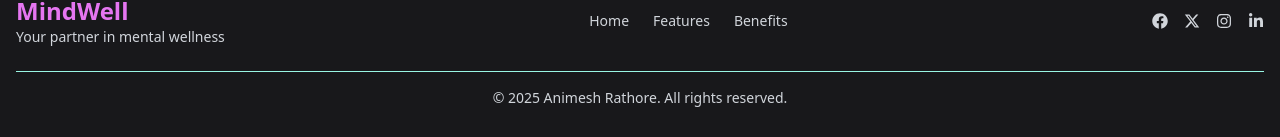
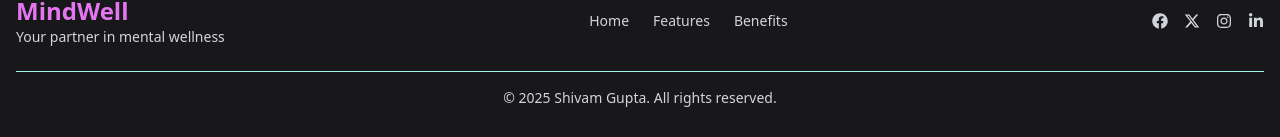
Before and after one commit to CoderShivam/SerendityMind, a React (Vite) app in the folder client/: page /login in a window 1280 px wide. Shown: the part 901-1038 px from the top of the page. Built offline with nearby package versions, Linux system fonts and the light colour scheme.

Commit message:
name updated

```diff
--- a/client/src/components/Footer.jsx
+++ b/client/src/components/Footer.jsx
@@ -65,7 +65,7 @@ function Footer() {
 
         {/* Copyright Section */}
         <div className="text-center mt-6 text-sm border-t border-teal-200 dark:border-gray-700 pt-4">
-          © {new Date().getFullYear()} Animesh Rathore. All rights reserved.
+          © {new Date().getFullYear()} Shivam Gupta. All rights reserved.
         </div>
       </div>
     </footer>
--- a/client/src/features/authService.js
+++ b/client/src/features/authService.js
@@ -1,9 +1,9 @@
 import axios from 'axios'
 
-const registerRoute = "https://mental-wellness-backend.vercel.app/user/sign"
+const registerRoute = "https://localhost:5000/user/register"
 
 
-const loginRoute =    "https://mental-wellness-backend.vercel.app/user/login"
+const loginRoute =    "https://localhost:5000/user/login"
 
 
 
```
Also changed, not shown: 1 other file (tests, documents, lock files or other folders).
